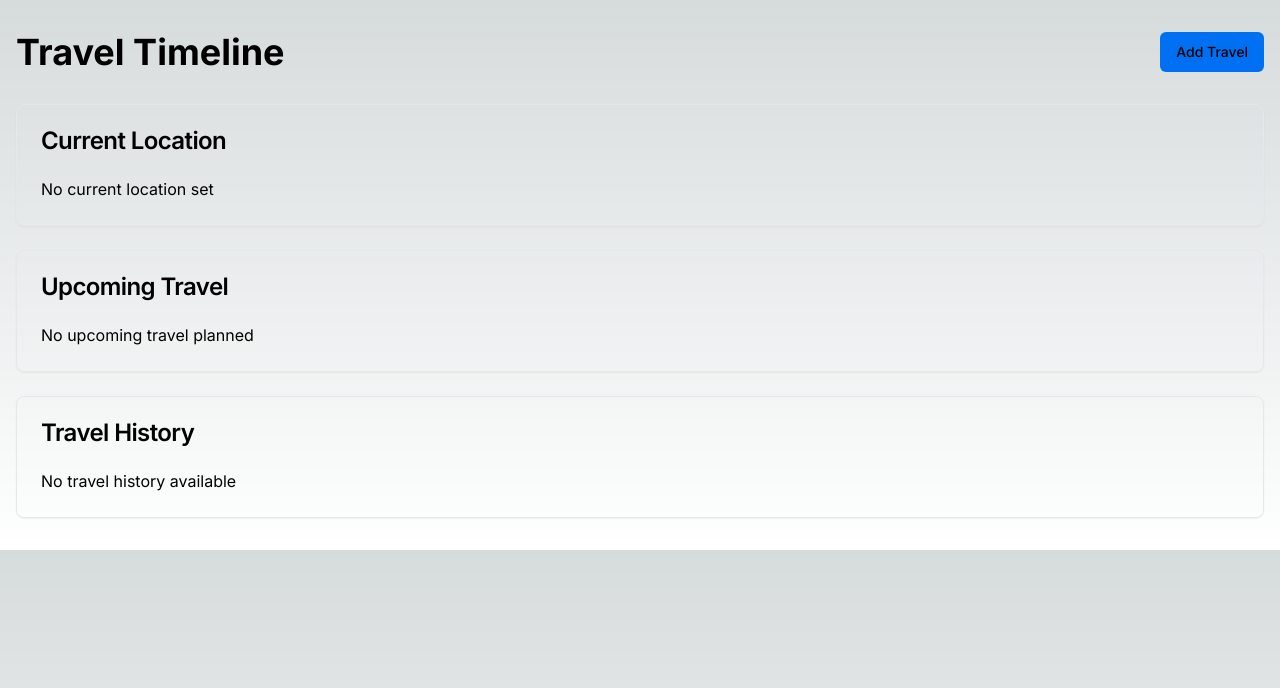
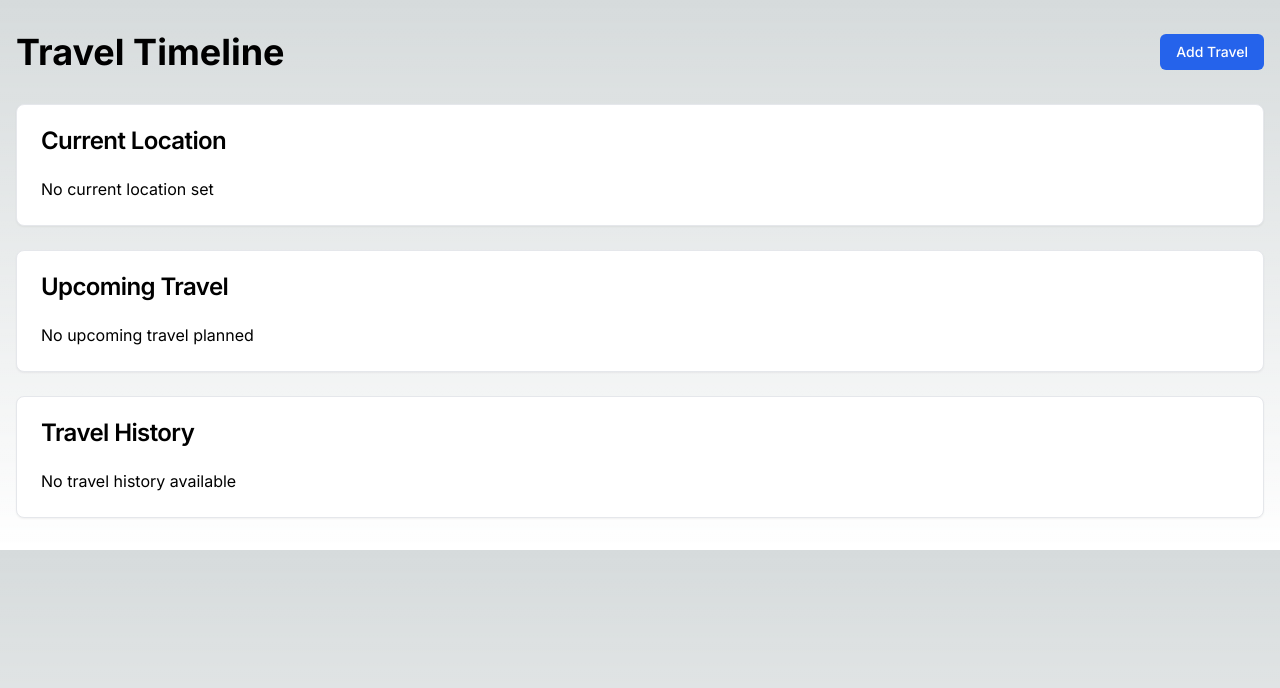
Before and after one commit to zenmastaflash/fromany-country, a Next.js app: page /travel in a window 1280 px wide. Shown: the top 688 px of the page. Built offline with nearby package versions, Linux system fonts and the light colour scheme; no server answers; sample sign-in values are in the browser's storage.

Commit message:
Add simplified UI components without external dependencies

```diff
--- /dev/null
+++ b/src/components/ui/Button.tsx
@@ -0,0 +1,21 @@
+import { ButtonHTMLAttributes, forwardRef } from 'react';
+
+interface ButtonProps extends ButtonHTMLAttributes<HTMLButtonElement> {}
+
+const Button = forwardRef<HTMLButtonElement, ButtonProps>(
+  ({ className = '', children, ...props }, ref) => {
+    return (
+      <button
+        className={`inline-flex items-center justify-center rounded-md bg-blue-600 px-4 py-2 text-sm font-medium text-white hover:bg-blue-700 focus:outline-none focus:ring-2 focus:ring-blue-500 focus:ring-offset-2 disabled:opacity-50 ${className}`}
+        ref={ref}
+        {...props}
+      >
+        {children}
+      </button>
+    );
+  }
+);
+
+Button.displayName = 'Button';
+
+export { Button };
--- /dev/null
+++ b/src/components/ui/Card.tsx
@@ -0,0 +1,48 @@
+import { HTMLAttributes, forwardRef } from 'react';
+
+interface CardProps extends HTMLAttributes<HTMLDivElement> {}
+
+export const Card = forwardRef<HTMLDivElement, CardProps>(
+  ({ className = '', ...props }, ref) => (
+    <div
+      ref={ref}
+      className={`rounded-lg border bg-white shadow-sm ${className}`}
+      {...props}
+    />
+  )
+);
+
+export const CardHeader = forwardRef<HTMLDivElement, CardProps>(
+  ({ className = '', ...props }, ref) => (
+    <div
+      ref={ref}
+      className={`flex flex-col space-y-1.5 p-6 ${className}`}
+      {...props}
+    />
+  )
+);
+
+export const CardTitle = forwardRef<HTMLParagraphElement, HTMLAttributes<HTMLHeadingElement>>(
+  ({ className = '', ...props }, ref) => (
+    <h3
+      ref={ref}
+      className={`text-2xl font-semibold leading-none tracking-tight ${className}`}
+      {...props}
+    />
+  )
+);
+
+export const CardContent = forwardRef<HTMLDivElement, CardProps>(
+  ({ className = '', ...props }, ref) => (
+    <div
+      ref={ref}
+      className={`p-6 pt-0 ${className}`}
+      {...props}
+    />
+  )
+);
+
+Card.displayName = 'Card';
+CardHeader.displayName = 'CardHeader';
+CardTitle.displayName = 'CardTitle';
+CardContent.displayName = 'CardContent';
```
